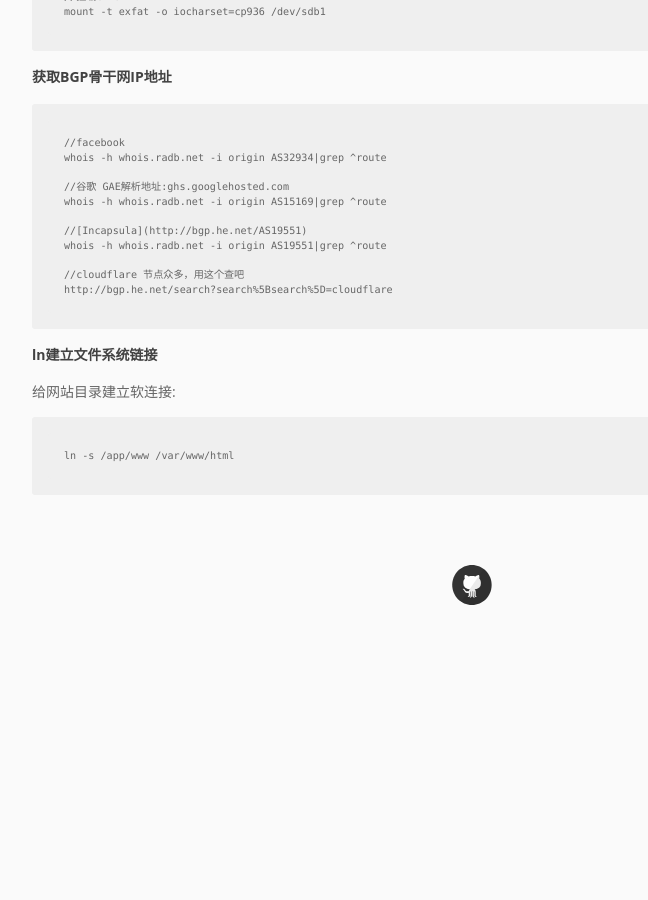
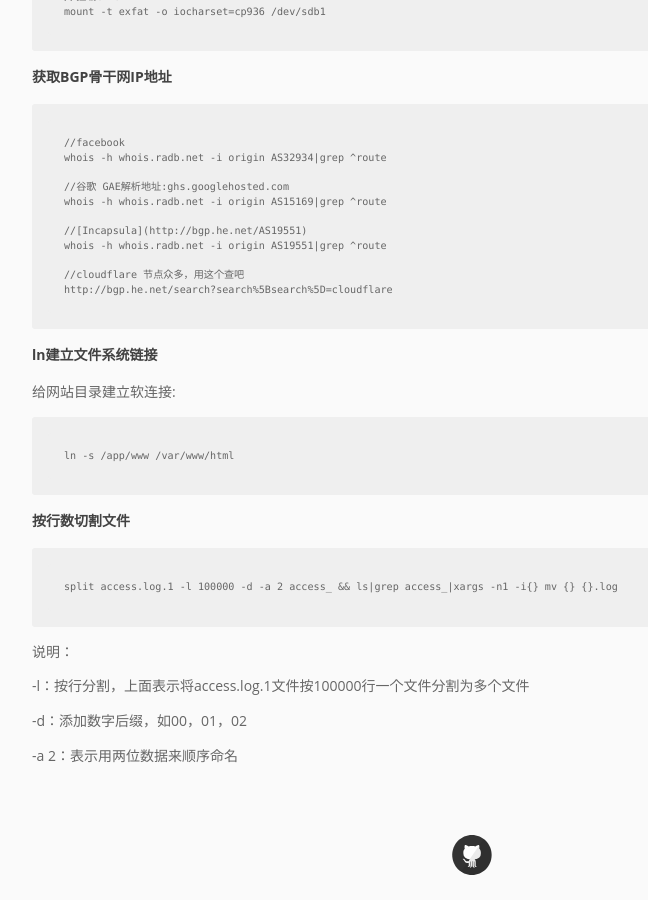
Before and after one commit to pingmalu/pingmalu.github.io, a Jekyll site: the page built from _posts/2016-01-06-Linux常用命令总结.md, in a window 1280 px wide and 900 px high, scrolled down 3611 px. Shown: the whole window, without its empty margins (168-816 px from the left). Built offline with Jekyll 4.4.1, drawn with Linux system fonts in a browser that asks for light colours; nearby versions of some CDN libraries; before the commit the page ends 4241 px from its top, so only the background shows below that.

Commit message:
'update'

```diff
--- a/_posts/2016-01-06-Linux常用命令总结.md
+++ b/_posts/2016-01-06-Linux常用命令总结.md
@@ -169,3 +169,16 @@
 给网站目录建立软连接:
 
 	ln -s /app/www /var/www/html
+
+
+### 按行数切割文件
+
+	split access.log.1 -l 100000 -d -a 2 access_ && ls|grep access_|xargs -n1 -i{} mv {} {}.log
+
+说明：
+
+-l：按行分割，上面表示将access.log.1文件按100000行一个文件分割为多个文件
+
+-d：添加数字后缀，如00，01，02
+
+-a 2：表示用两位数据来顺序命名
```
